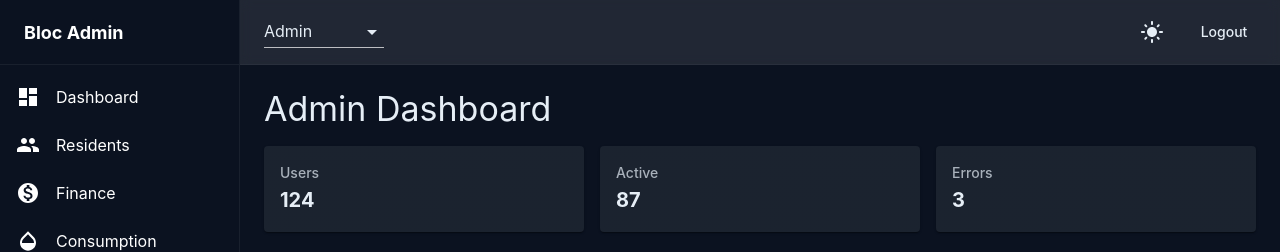
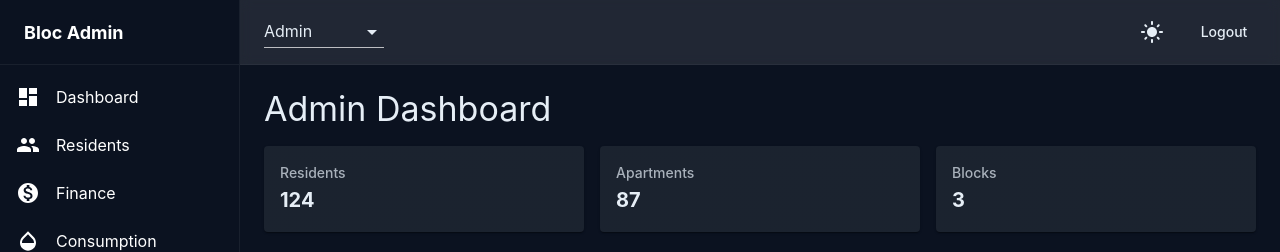
Before and after one commit to odiatlov/bloc-admin-ui, a React (Vite) app: page /admin in a window 1280 px wide. Shown: the top 252 px of the page. Built offline with nearby package versions, Linux system fonts and the light colour scheme.

Commit message:
Install i18n package

```diff
--- a/package.json
+++ b/package.json
@@ -14,9 +14,11 @@
     "@emotion/styled": "^11.14.1",
     "@mui/icons-material": "^9.0.1",
     "@mui/material": "^9.0.1",
-    "react-router-dom": "^6.14.1",
+    "i18next": "^26.0.10",
     "react": "^19.2.5",
-    "react-dom": "^19.2.5"
+    "react-dom": "^19.2.5",
+    "react-i18next": "^17.0.7",
+    "react-router-dom": "^6.14.1"
   },
   "devDependencies": {
     "@eslint/js": "^10.0.1",
--- /dev/null
+++ b/src/i18n/locales/en.json
@@ -0,0 +1,5 @@
+{
+  "dashboard": "Dashboard",
+  "residents": "Residents",
+  "finance": "Finance"
+}
--- /dev/null
+++ b/src/i18n/locales/ro.json
@@ -0,0 +1,5 @@
+{
+  "dashboard": "Panou principal",
+  "residents": "Locatari",
+  "finance": "Finanțe"
+}
--- a/src/pages/Dashboard/Admin/OverviewCards.tsx
+++ b/src/pages/Dashboard/Admin/OverviewCards.tsx
@@ -15,9 +15,9 @@ const Card: React.FC<{ title: string; value: React.ReactNode }> = ({ title, valu
 const OverviewCards: React.FC = () => {
   return (
     <Box sx={{ display: 'flex', gap: 2, mt: 2, flexWrap: 'wrap' }}>
-      <Card title="Users" value={124} />
-      <Card title="Active" value={87} />
-      <Card title="Errors" value={3} />
+      <Card title="Residents" value={124} />
+      <Card title="Apartments" value={87} />
+      <Card title="Blocks" value={3} />
     </Box>
   )
 }
```
Also changed, not shown: src/i18n/index.ts (added, +19 -0 lines), src/components/layout/topbar/Topbar.tsx (line endings or trailing spaces), 1 other file (tests, documents, lock files or other folders).
